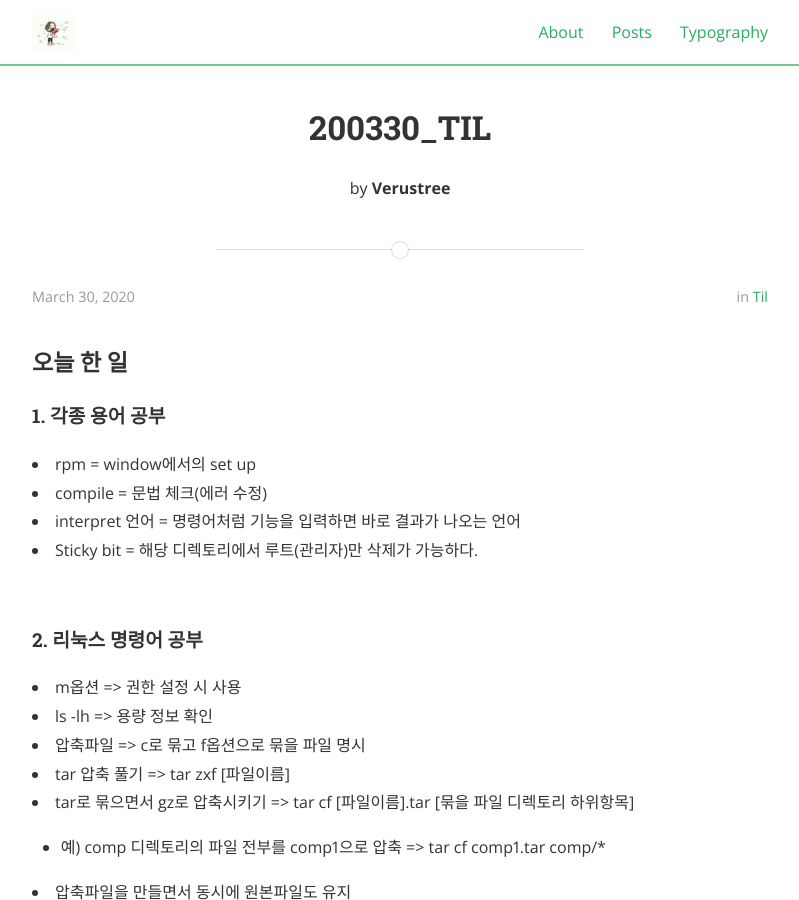
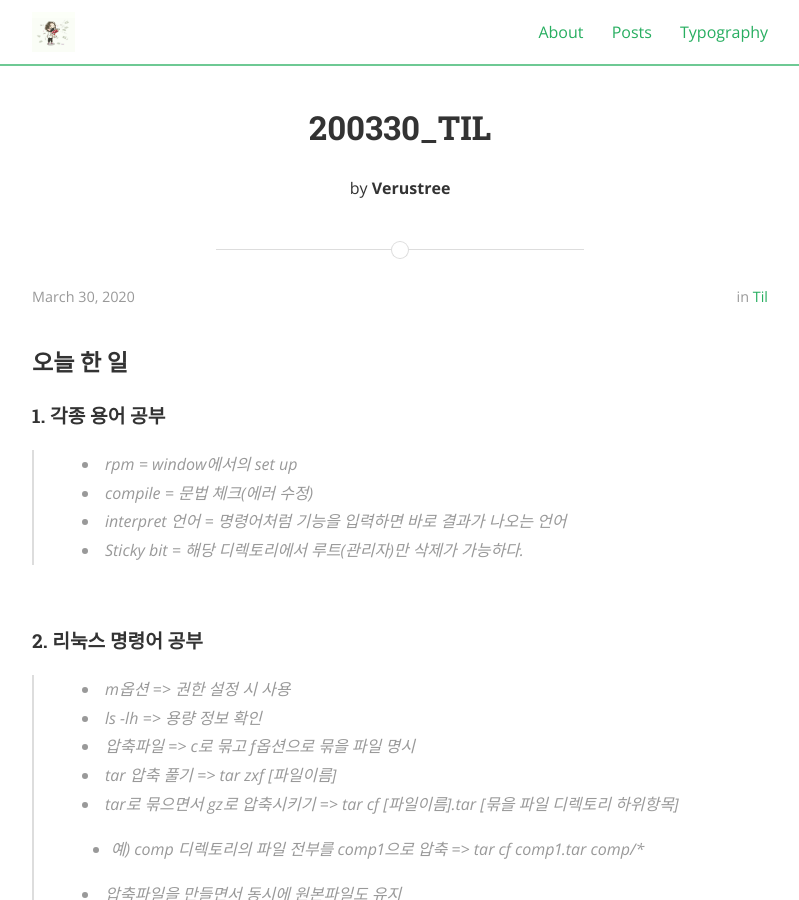
Before and after one commit to verustree/verustree.github.io, a Jekyll site: the page built from _posts/2020-03-30-TIL.md, in a window 1280 px wide and 900 px high. Shown: the whole window, without its empty margins (240-1039 px from the left). Built offline with Jekyll 4.4.1, drawn with Linux system fonts in a browser that asks for light colours; nearby versions of some CDN libraries.

Commit message:
Update 2020-03-30-TIL.md
<blockquote> 추가

```diff
--- a/_posts/2020-03-30-TIL.md
+++ b/_posts/2020-03-30-TIL.md
@@ -9,15 +9,16 @@ categories: TIL
 <h3>오늘 한 일</h3>
 <p>
 <h4>1. 각종 용어 공부</h4>
+<blockquote>
 <li>rpm = window에서의 set up</li>
 <li>compile = 문법 체크(에러 수정)</li>
 <li>interpret 언어 = 명령어처럼 기능을 입력하면 바로 결과가 나오는 언어</li>
-<li>Sticky bit = 해당 디렉토리에서 루트(관리자)만 삭제가 가능하다.</li>
+<li>Sticky bit = 해당 디렉토리에서 루트(관리자)만 삭제가 가능하다.</li></blockquote>
 </p>
 <br>
 
 <p>
-<h4>2. 리눅스 명령어 공부</h4>
+<h4>2. 리눅스 명령어 공부</h4><blockquote>
 <li>m옵션 => 권한 설정 시 사용</li>
 <li>ls -lh => 용량 정보 확인</li>
 <li>압축파일 => c로 묶고 f옵션으로 묶을 파일 명시</li>
@@ -25,13 +26,13 @@ categories: TIL
 <li>tar로 묶으면서 gz로 압축시키기 => tar cf [파일이름].tar [묶을 파일 디렉토리 하위항목]</li><ul>
 <li>예) comp 디렉토리의 파일 전부를 comp1으로 압축 => tar   cf   comp1.tar   comp/*</li></ul>
 <li>압축파일을 만들면서 동시에 원본파일도 유지</li><ul>
-<li>예) a파일 압축 => gzip   -c   a  >  a.gz</li></ul>
+<li>예) a파일 압축 => gzip   -c   a  >  a.gz</li></ul></blockquote>
 </p>
 <br>
 
 <p>
-<h4><strong>3. 놓치기 쉬운 사소한 부분!</strong></h4>
+<h4><strong>3. 놓치기 쉬운 사소한 부분!</strong></h4><blockquote>
 <li>그룹을 먼저 삭제할 수는 없다.  그룹을 삭제하면 사용자가 가리키는 그룹이 사라지기 때문이다.
 사용자 계정은 생성과 동시에 그룹에 할당되니까!</li>
-<li>패키지 변조 확인은 어떻게?   ->   해쉬값 비교를 통해 변조 여부 알 수 있다</li>
+<li>패키지 변조 확인은 어떻게?   ->   해쉬값 비교를 통해 변조 여부 알 수 있다</li></blockquote>
 </p>
```
